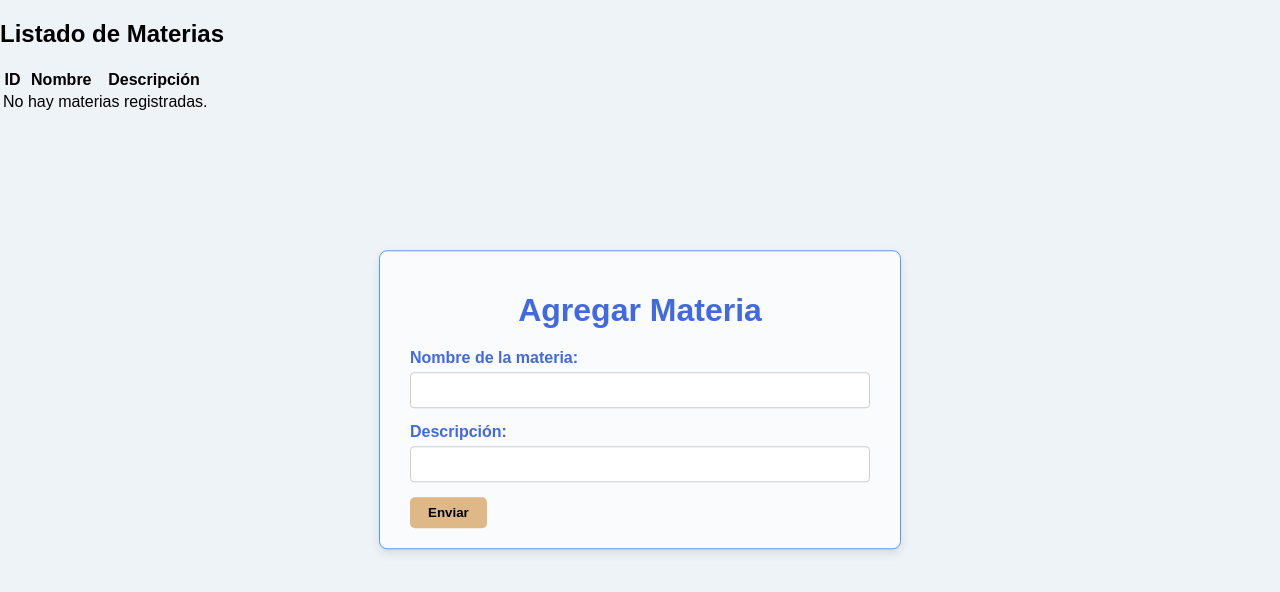
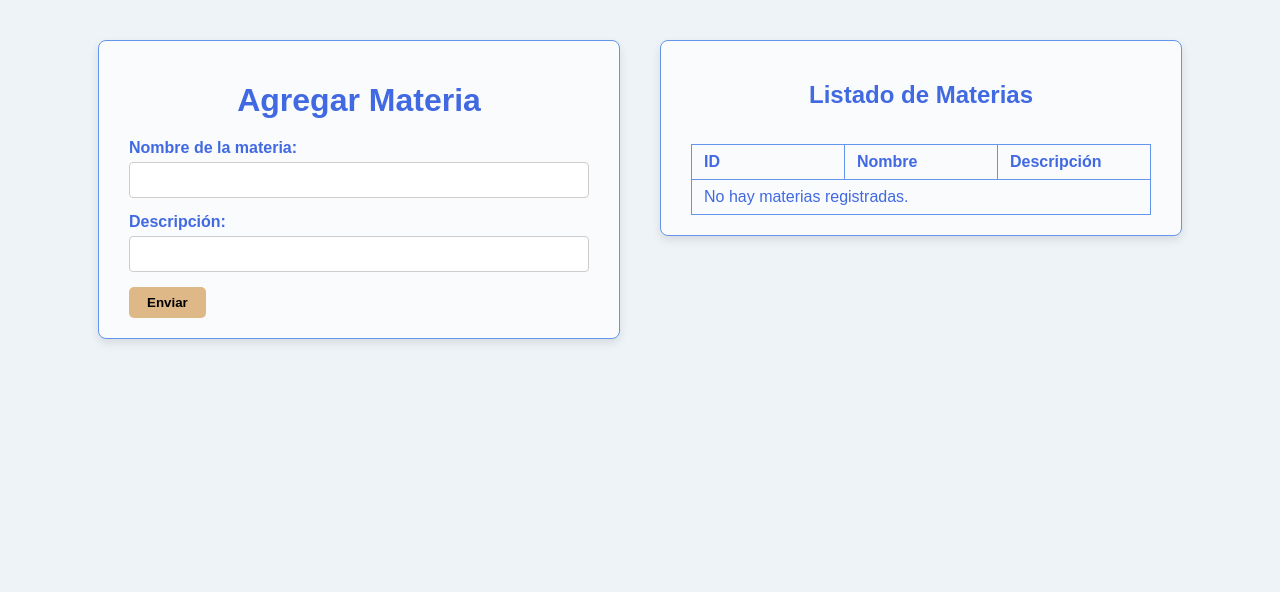
Before and after one commit to cxca080821mmcsbna3-dot/Asistencia, a PHP site: page /materias.php in a window 1280 px wide. Shown: the top 592 px of the page. Run offline with PHP 8.4, Linux system fonts and the light colour scheme; data that the repository does not hold is empty.

Commit message:
Update materias.css

```diff
--- a/assets/css/materias.css
+++ b/assets/css/materias.css
@@ -5,15 +5,19 @@ body {
     font-family: Arial, sans-serif;
 }
 
-.materias {
+.container {
+    display: flex;
+    justify-content: center;
+    align-items: flex-start;
+    gap: 40px;
+    padding: 40px;
+}
+
+.materias, .consultar {
     display: flex;
     flex-direction: column;
     justify-content: center;
     align-items: center;
-    position: absolute;
-    top: 50%;
-    left: 50%;
-    transform: translate(-50%, -50%);
     border: 1px solid #6495ED;
     width: 460px;
     padding: 20px 30px;
@@ -21,15 +25,15 @@ body {
     box-shadow: 0 4px 10px rgba(0, 0, 0, 0.1);
     border-radius: 8px;
     color: #4169E1;
-    font-family: Arial, sans-serif;
     gap: 15px;
+    overflow-x: auto;
 }
 
 form {
     width: 100%;
 }
 
-h1 {
+h1, h2 {
     color: #4169E1;
     text-align: center;
     margin-bottom: 20px;
@@ -51,12 +55,6 @@ input[type="text"] {
     margin-bottom: 15px;
 }
 
-input[type="text"]:focus {
-    border-color: #6495ED;
-    outline: none;
-    box-shadow: 0 0 5px rgba(100, 149, 237, 0.5);
-}
-
 input[type="submit"],
 .btn {
     align-self: flex-end;
@@ -74,3 +72,25 @@ input[type="submit"]:hover,
 .btn:hover {
     background-color: #deb887;
 }
+
+.consultar table {
+    width: 100%;
+    max-width: 100%;
+    border-collapse: collapse;
+    font-size: 1em;
+    table-layout: fixed;
+    word-wrap: break-word;
+}
+
+.consultar th, .consultar td {
+    border: 1px solid #6495ED;
+    padding: 8px 12px;
+    text-align: left;
+    color: #4169E1;
+    overflow-wrap: break-word;
+}
+
+.consultar tbody tr:hover {
+    background-color: #c6dafc;
+    cursor: default;
+}
```
